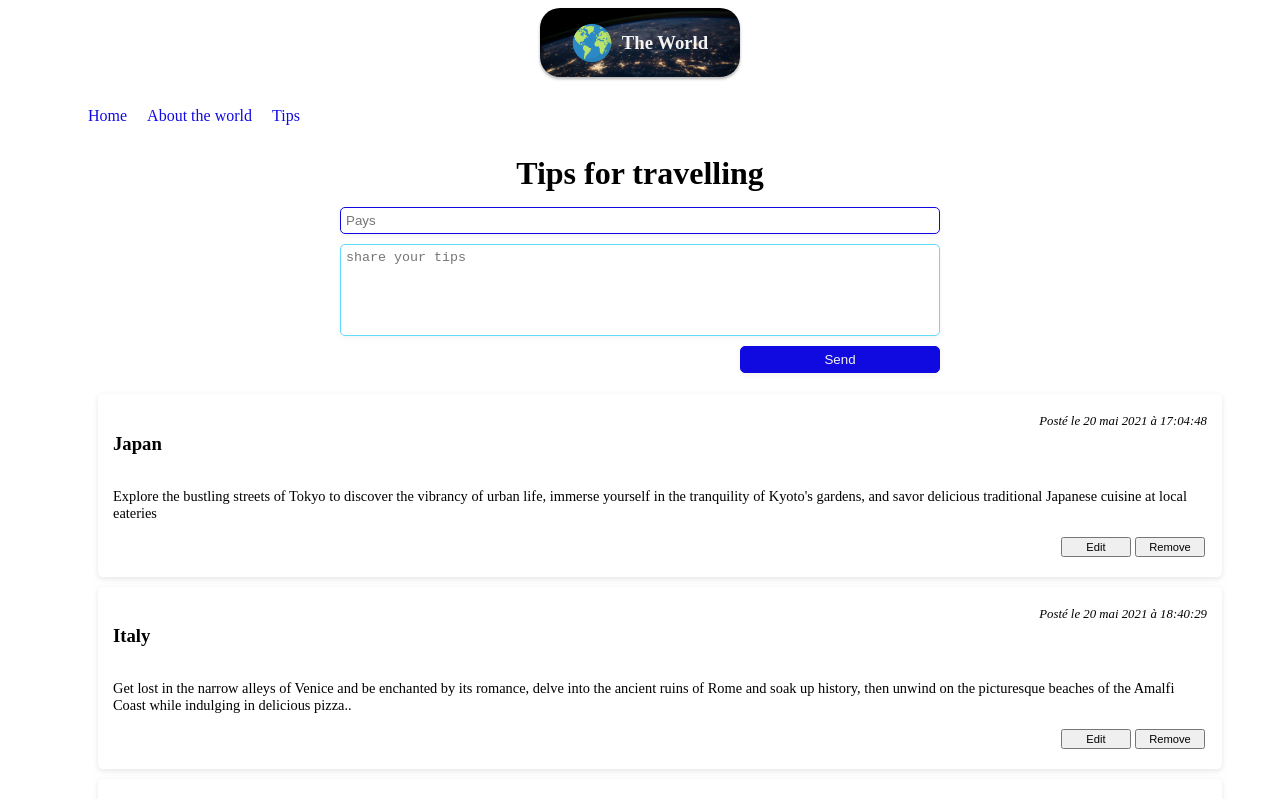
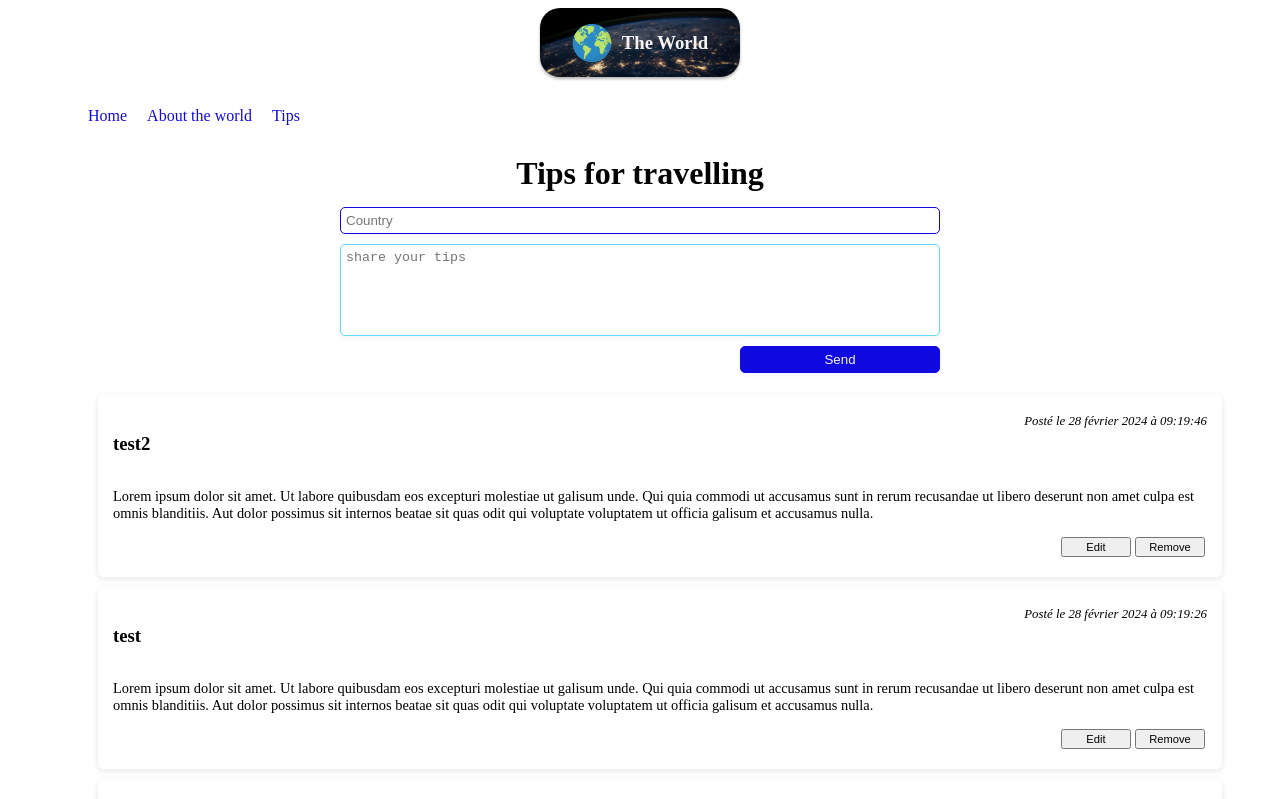
Before and after one commit to sunsand03/countries, a Next.js app: page /tips in a window 1280 px wide. Shown: the top 799 px of the page. Built offline with nearby package versions, Linux system fonts and the light colour scheme; data requests are answered from the project's data file.

Commit message:
add logic to post a tip

```diff
--- a/app/tips/page.js
+++ b/app/tips/page.js
@@ -1,5 +1,5 @@
 "use client";
-import React, { useEffect, useState } from "react";
+import React, { useEffect, useState } from 'react';
 import styles from "../../assets/styles/pages/tips.module.scss";
 import Logo from "../components/Logo";
 import Menu from "../components/Menu";
@@ -9,6 +9,7 @@ import Article from "../components/Tip";
 const Tips = () => {
 
   const [tips, setTips] = useState([]);
+  const [country, setCountry] = useState("");
   const [content, setContent] = useState("");
   const [error, setError] = useState(false);
 
@@ -33,7 +34,15 @@ const Tips = () => {
     if (content.length < 140) {
       setError(true);
     } else {
+      axios.post("http://localhost:3004/articles", {
+        country,
+        content,
+        date : Date.now()
+      })
       setError(false);
+      setCountry("");
+      setContent("");
+      getData();
     }
   };
 
@@ -43,17 +52,25 @@ const Tips = () => {
       <Menu />
       <h1>Tips for travelling</h1>
       <form onSubmit={(e) => handleSubmit(e)}>
-        <input type="text" placeholder="Pays" />
+        <input
+          type="text"
+          placeholder="Country"
+          onChange={(e)=>setCountry(e.target.value)}
+          value={country}
+        />
         <textarea
           style={{ border: error ? "1px solid red" : "1px solid #61dafb" }}
           placeholder="share your tips"
-          onChangeCapture={(e) => setContent(e.target.value)}
+          onChange={(e) => setContent(e.target.value)}
+          value={content}
         ></textarea>
         {error && <p>Veuillez écrire un minimum de 140 caractères</p>}
         <input type="submit" value="Send" />
       </form>
       <ul>
-        {tips.map((tip)=>(
+        {tips
+        .sort((a,b) => (b.date-a.date))
+        .map((tip)=>(
             <li key={tip.id}><Article tip={tip}/></li>
         ))}
       </ul>
--- a/assets/db.json
+++ b/assets/db.json
@@ -4,19 +4,55 @@
       "country": "Japan",
       "content": "Explore the bustling streets of Tokyo to discover the vibrancy of urban life, immerse yourself in the tranquility of Kyoto's gardens, and savor delicious traditional Japanese cuisine at local eateries",
       "date": 1621530288602,
-        "id": 1
+      "id": "1"
     },
     {
       "country": "Italy",
       "content": "Get lost in the narrow alleys of Venice and be enchanted by its romance, delve into the ancient ruins of Rome and soak up history, then unwind on the picturesque beaches of the Amalfi Coast while indulging in delicious pizza..",
       "date": 1621536029778,
-        "id": 2
+      "id": "2"
     },
     {
       "country": "New Zealand",
       "content": "Embark on an adventure through New Zealand's breathtaking landscapes by hiking the majestic mountains of Tongariro National Park, exploring the stunning fjords of Milford Sound, and relaxing on the white sandy beaches of the Bay of Islands.",
       "date": 1621536056135,
-        "id": 3
+      "id": "3"
+    },
+    {
+      "id": "b52c",
+      "country": "Test",
+      "content": "et lost in the narrow alleys of Venice and be enchanted by its romance, delve into the ancient ruins of Rome and soak up history, then unwind on the picturesque beaches of the Amalfi Coast while indulging in delicious ",
+      "date": 1709110956117
+    },
+    {
+      "id": "86db",
+      "country": "Gabon",
+      "content": "Explore the lush rainforests of Gabon for a unique wildlife experience. Visit Loango National Park to spot elephants, hippos, and surfing hippos, or venture to Ivindo National Park for stunning waterfalls and the chance to encounter lowland gorillas in their natural habitat. Don't miss the opportunity to relax on the pristine beaches of Pongara National Park, offering a serene escape amidst breathtaking coastal scenery.",
+      "date": 1709111428678
+    },
+    {
+      "id": "9e33",
+      "country": "France",
+      "content": "Experience the charm of French countryside by exploring quaint villages like Provence, indulge in world-class cuisine at local bistros, and immerse yourself in art and culture at iconic landmarks such as the Louvre Museum in Paris.",
+      "date": 1709111701733
+    },
+    {
+      "id": "b4e5",
+      "country": "France",
+      "content": "Experience the charm of French countryside by exploring quaint villages like Provence, indulge in world-class cuisine at local bistros, and immerse yourself in art and culture at iconic landmarks such as the Louvre Museum in Paris.",
+      "date": 1709111728282
+    },
+    {
+      "id": "edb5",
+      "country": "test",
+      "content": "Lorem ipsum dolor sit amet. Ut labore quibusdam eos excepturi molestiae ut galisum unde. Qui quia commodi ut accusamus sunt in rerum recusandae ut libero deserunt non amet culpa est omnis blanditiis. Aut dolor possimus sit internos beatae sit quas odit qui voluptate voluptatem ut officia galisum et accusamus nulla.",
+      "date": 1709111966409
+    },
+    {
+      "id": "a754",
+      "country": "test2",
+      "content": "Lorem ipsum dolor sit amet. Ut labore quibusdam eos excepturi molestiae ut galisum unde. Qui quia commodi ut accusamus sunt in rerum recusandae ut libero deserunt non amet culpa est omnis blanditiis. Aut dolor possimus sit internos beatae sit quas odit qui voluptate voluptatem ut officia galisum et accusamus nulla.",
+      "date": 1709111986708
     }
   ]
 }
```
Lines whose indentation alone changed are shown as unchanged.
